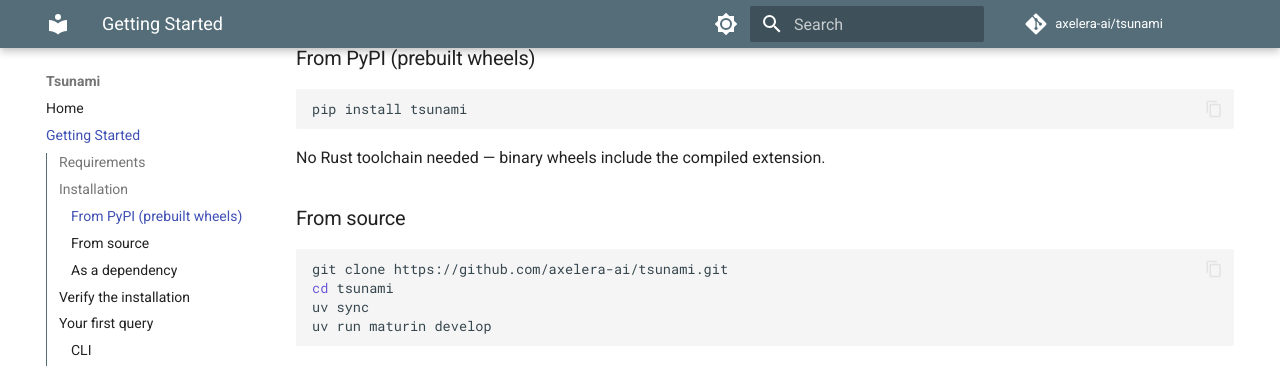
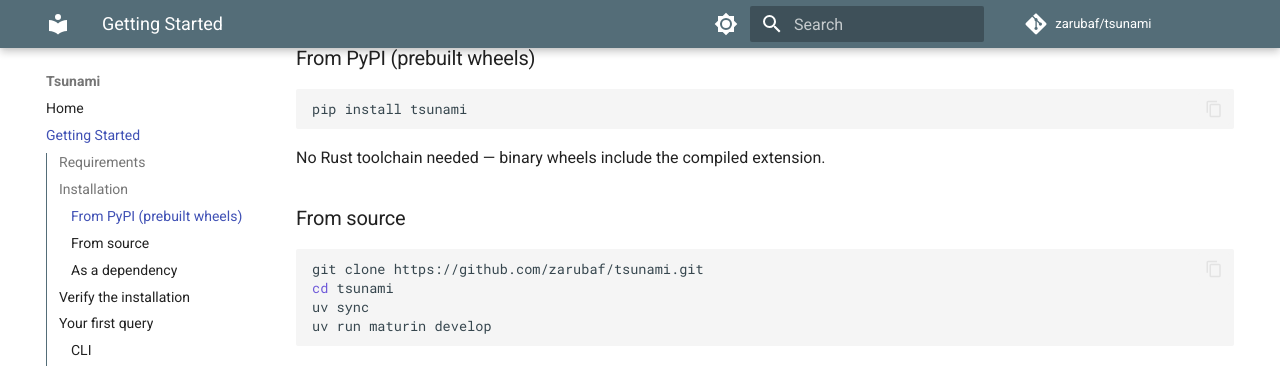
Before and after one commit to zarubaf/tsunami, an MkDocs documentation site: the page built from docs/getting-started.md, in a window 1280 px wide and 900 px high, scrolled down 371 px. Shown: the top 366 px of the window. Built offline with MkDocs 1.6.1 and Material for MkDocs 9.7.7, drawn with Linux system fonts in a browser that asks for light colours; comment, search, counter and statistics services are not loaded.

Commit message:
Fix repo URL to zarubaf/tsunami
Co-Authored-By: Claude Opus 4.6 <noreply@anthropic.com>

````diff
--- a/docs/getting-started.md
+++ b/docs/getting-started.md
@@ -19,7 +19,7 @@ No Rust toolchain needed — binary wheels include the compiled extension.
 ### From source
 
 ```bash
-git clone https://github.com/axelera-ai/tsunami.git
+git clone https://github.com/zarubaf/tsunami.git
 cd tsunami
 uv sync
 uv run maturin develop
--- a/mkdocs.yml
+++ b/mkdocs.yml
@@ -1,7 +1,7 @@
 site_name: Tsunami
 site_description: AI-assisted hardware waveform debugging tool
-repo_url: https://github.com/axelera-ai/tsunami
-repo_name: axelera-ai/tsunami
+repo_url: https://github.com/zarubaf/tsunami
+repo_name: zarubaf/tsunami
 
 theme:
   name: material
````
